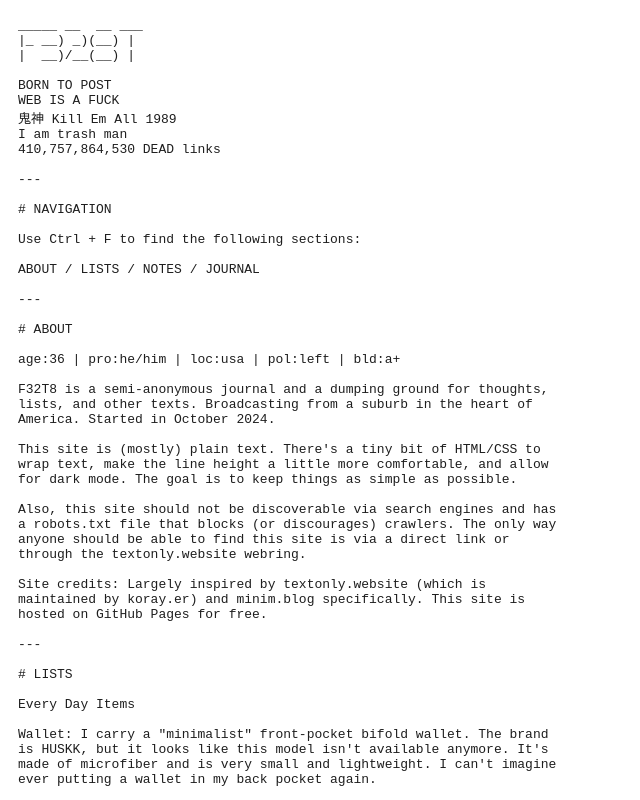
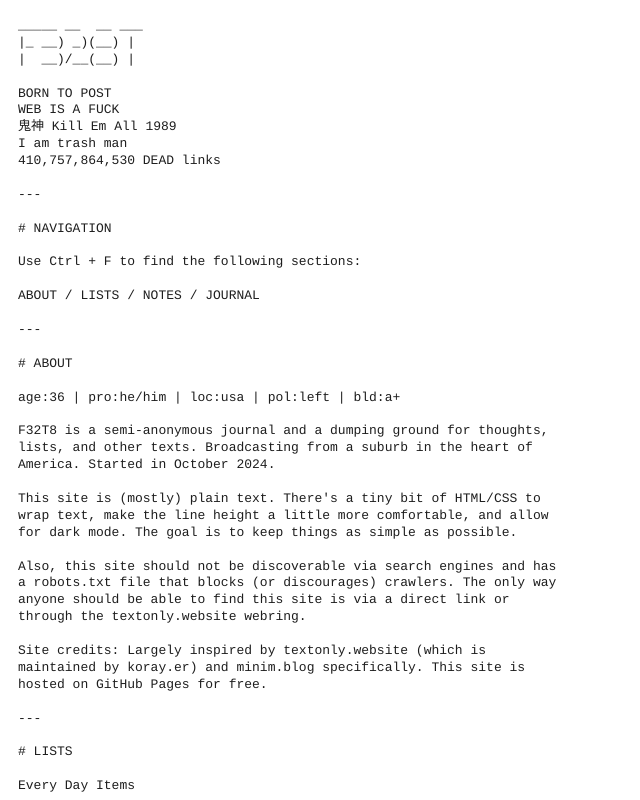
Before and after one commit to F32T8/test, a plain HTML site: page index.html in a window 1280 px wide. Shown: the top 800 px of the page, without its empty margins (0-640 px from the left). Drawn offline with Linux system fonts and the light colour scheme.

Commit message:
Add files via upload

```diff
--- a/style/txt.css
+++ b/style/txt.css
@@ -1,4 +1,4 @@
-:root {font-family: monospace; white-space: pre-wrap; margin: 10px; background-color: var(--bg); color: var(--text); --text: #1e1e1e; --bg: #fff;}
+:root {font-family: courier, monospace; font-size: small; line-height: 1.3; white-space: pre-wrap; margin: 10px; background-color: var(--bg); color: var(--text); --text: #1e1e1e; --bg: #fff;}
 
 body {max-width: 70ch;}
 
```
